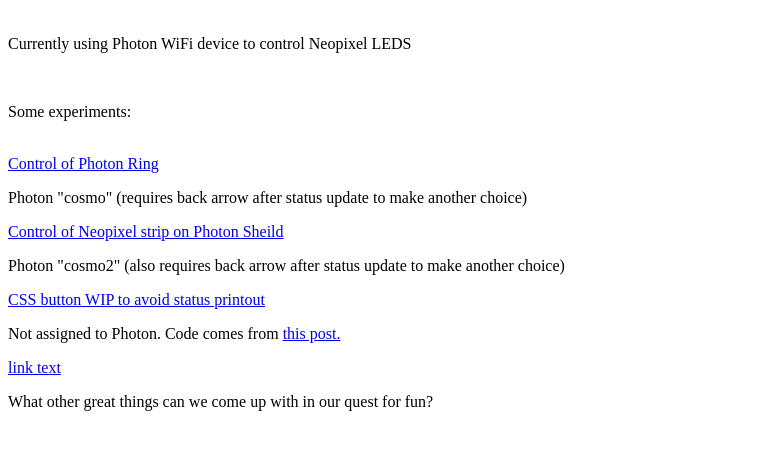
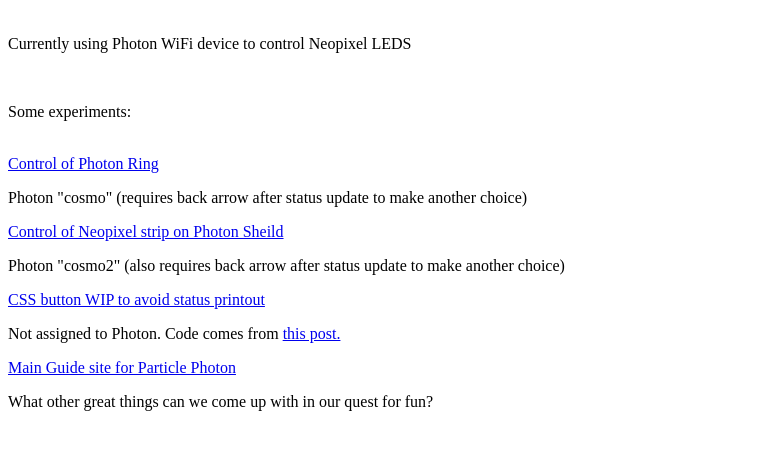
Before and after one commit to dpentecost/dpentecost.github.io, a plain HTML site: page index.html in a window 1280 px wide. Shown: the part 79-528 px from the top of the page, without its empty margins (0-779 px from the left). Drawn offline with Linux system fonts and the light colour scheme.

Commit message:
Update index.html

```diff
--- a/index.html
+++ b/index.html
@@ -12,7 +12,7 @@
 <p> Photon "cosmo2" (also requires back arrow after status update to make another choice)</p>
 <a href="dpentecost.github.io/PhoButton1.html">CSS button WIP to avoid status printout</a><br>
 <p>Not assigned to Photon. Code comes from <a href="http://www.morrama.com/content/2015/8/24/iot-connected-flag">this post.</a><br></p>
-<a href="url">link text</a><br>
+<a href="https://docs.particle.io/guide/getting-started/intro/photon/">Main Guide site for Particle Photon</a><br>
 <p>What other great things can we come up with in our quest for fun?</p>
 </body>
 </html>
```
